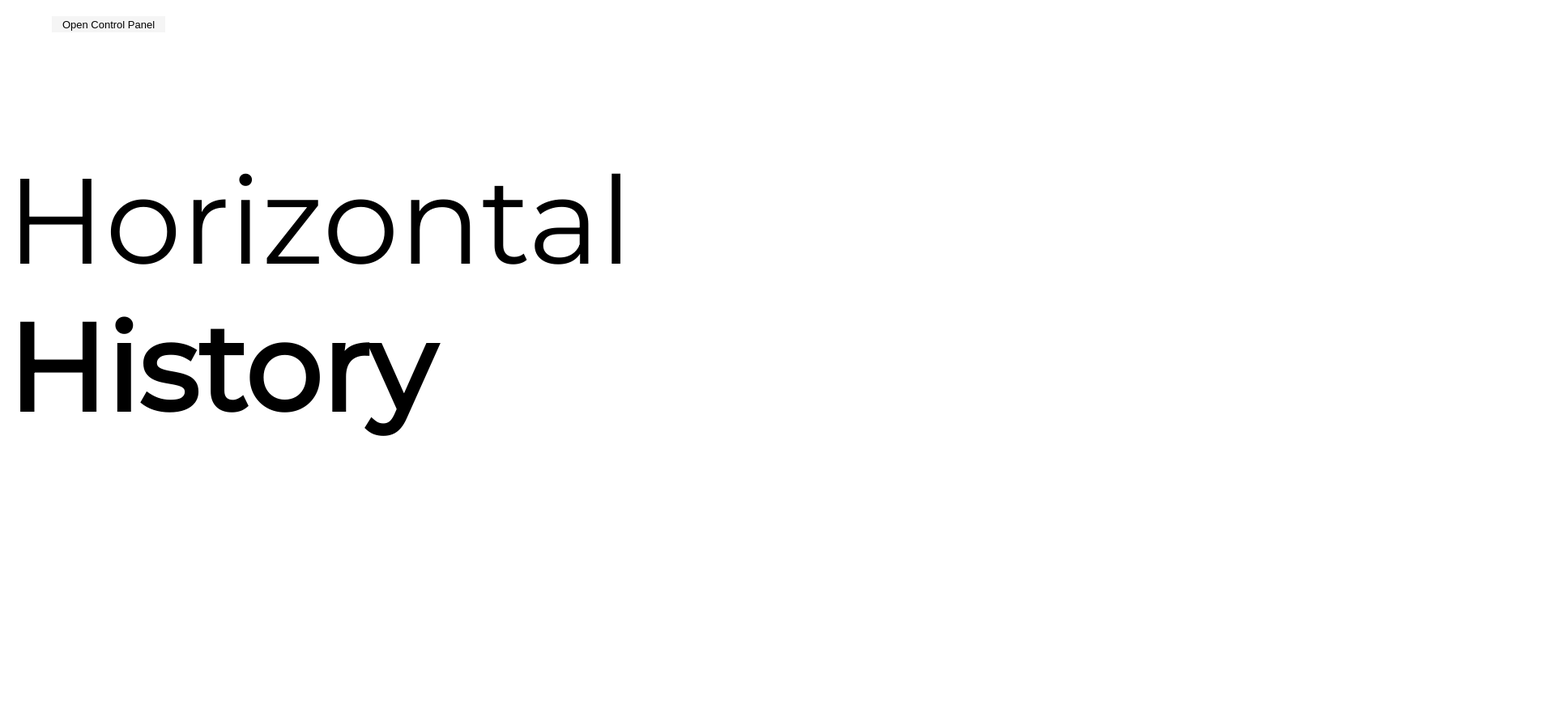
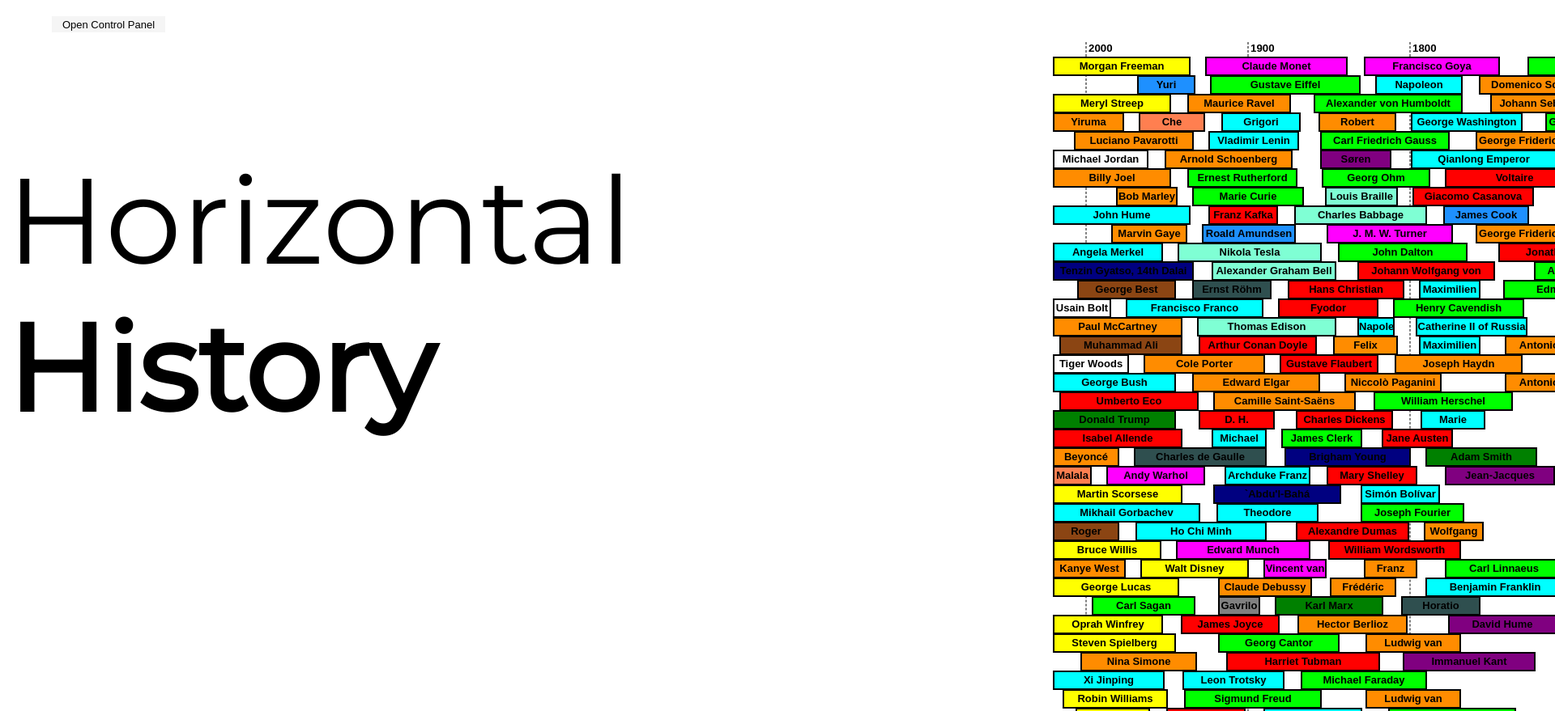
Before and after one commit to DiarmuidDiggers/DiarmuidDiggers.github.io, a website: page index.html in a window 1280 px wide. Shown: the top 879 px of the page at 81% size, 1920 px wide, since content can reach past the window. Before the commit the page ends 800 px from the top, so only its background shows below. Drawn offline with Linux system fonts and the light colour scheme.

Commit message:
Add files via upload

```diff
--- a/index.html
+++ b/index.html
@@ -3,7 +3,7 @@
 <html>
 <head>
     <title>Horizontal History</title>
-    <script src="PapaParse-5.0.2/papaparse.js" id="papaScriptElement"></script>
+    <script src="papaparse.js" id="papaScriptElement"></script>
 
     <!--<style>
         :root {
```
